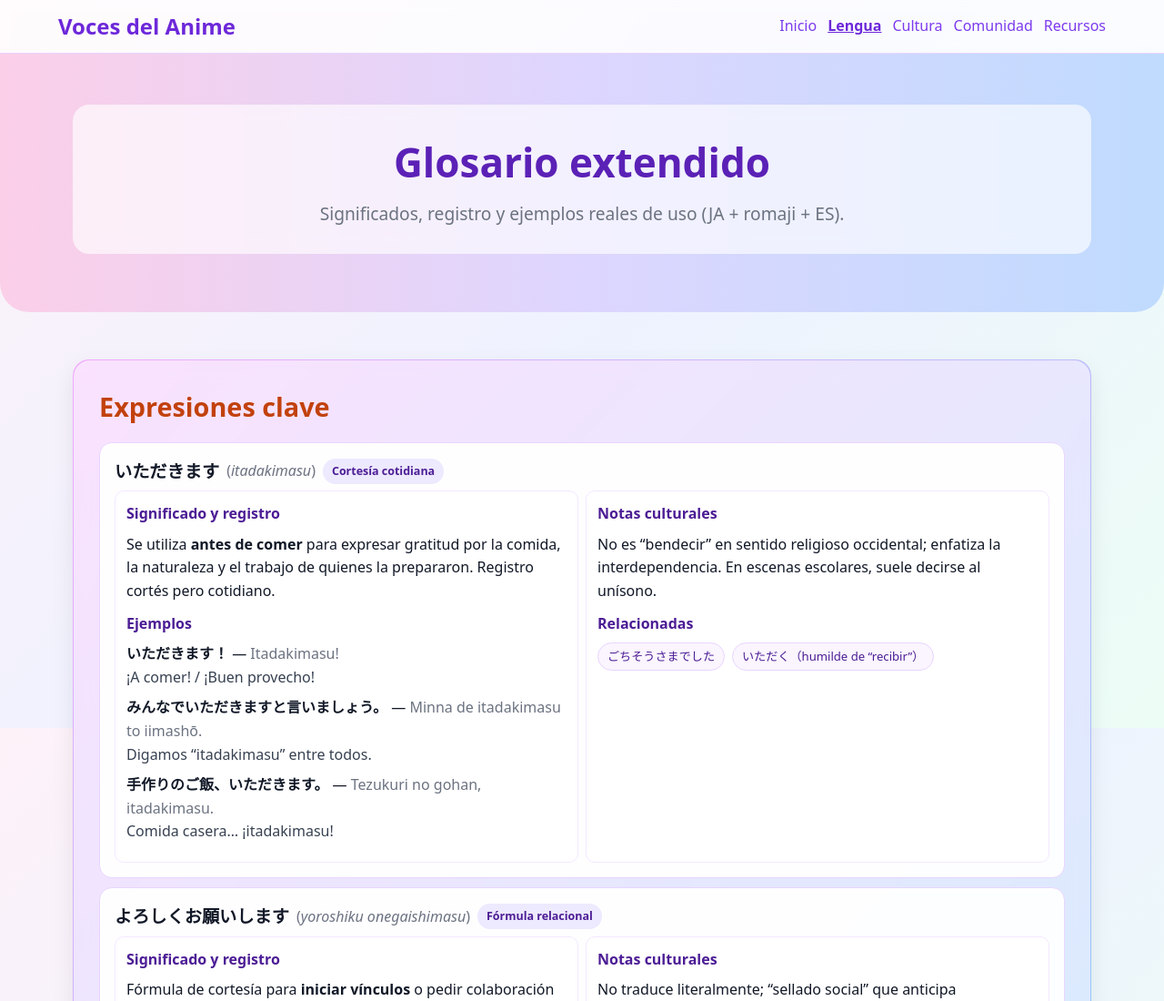
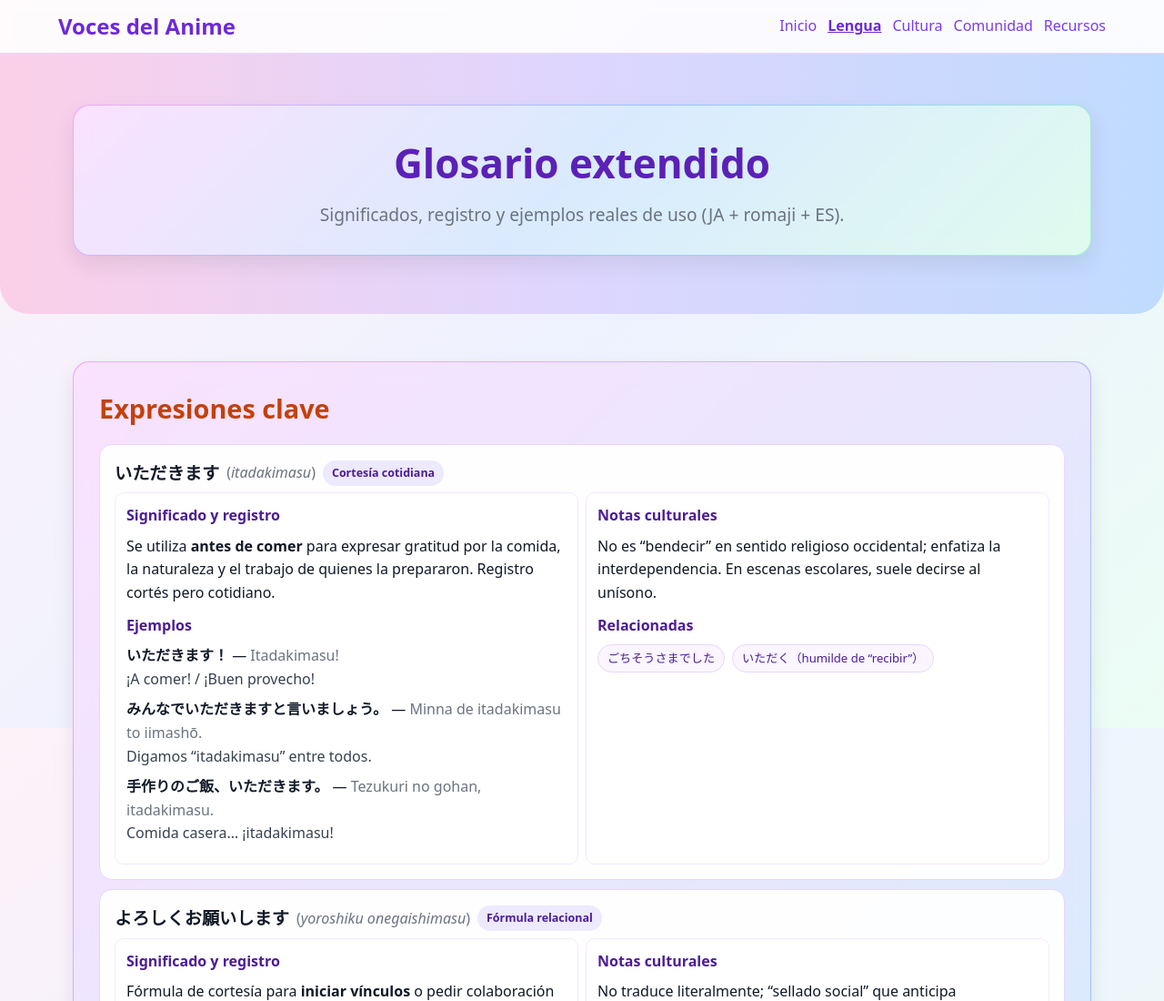
Before and after one commit to santillancamilar-boop/anime, a website: page lengua.html in a window 1280 px wide. Shown: the top 1100 px of the page at 91% size. Drawn offline with Linux system fonts and the light colour scheme.

Commit message:
Update lengua.html

```diff
--- a/lengua.html
+++ b/lengua.html
@@ -33,10 +33,16 @@
       .tab.active{font-weight:800;text-decoration:underline}
 
       /* HERO (sin destellos y con tarjeta degradada) */
-      .hero,.hero-visual{padding:56px 0 64px;position:relative}
-      .hero-glass{border-radius:18px;background:rgba(255,255,255,.65);backdrop-filter:blur(10px);text-align:center;padding:28px 32px}
-      .hero h1{margin:0;color:var(--brand);font-size:clamp(26px,5vw,44px)}
-      .lead{margin:6px auto 0;color:var(--muted);max-width:66ch;text-align:center}
+ .hero,.hero-visual{padding:56px 0 64px;position:relative}
+    .hero::before,.hero::after,.hero-visual::before,.hero-visual::after{content:none!important}
+    .hero-frame{
+      max-width:var(--page-max);margin:0 auto;border-radius:18px;padding:1px;
+      background:linear-gradient(135deg,var(--grad1),var(--grad2),var(--grad3));
+      box-shadow:0 10px 24px rgba(0,0,0,.08)
+    }
+    .hero-glass{border-radius:18px;background:rgba(255,255,255,.65);backdrop-filter:blur(10px);text-align:center;padding:28px 32px}
+    .hero h1{margin:0;color:var(--brand);font-size:clamp(26px,5vw,44px)}
+    .lead{margin:6px auto 0;color:var(--muted);max-width:66ch;text-align:center}
 
       /* BLOQUES */
       .section{padding:20px 0}
```
